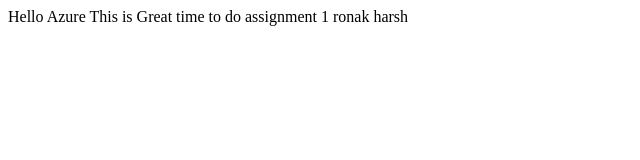
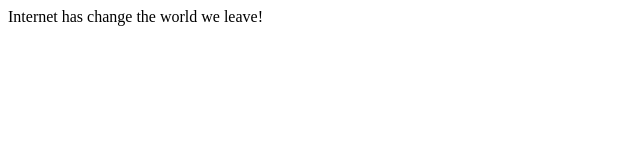
Before and after one commit to hrd9/HistoryofInternet, a plain HTML site: page public_html/index.html in a window 1280 px wide. Shown: the whole page, without its empty margins (0-640 px from the left). Drawn offline with Linux system fonts and the light colour scheme.

```diff
--- a/public_html/index.html
+++ b/public_html/index.html
@@ -2,8 +2,9 @@
 <html lang="en">
 <head>
     <meta charset="UTF-8">
-    <title>Hello World</title>
+    <title>History of Internet</title>
 </head>
 <body>
-Hello Azure This is Great time to do assignment 1 ronak harsh</body>
+Internet has change the world we leave!
+</body>
 </html>
```
Also changed, not shown: 1 other file.
